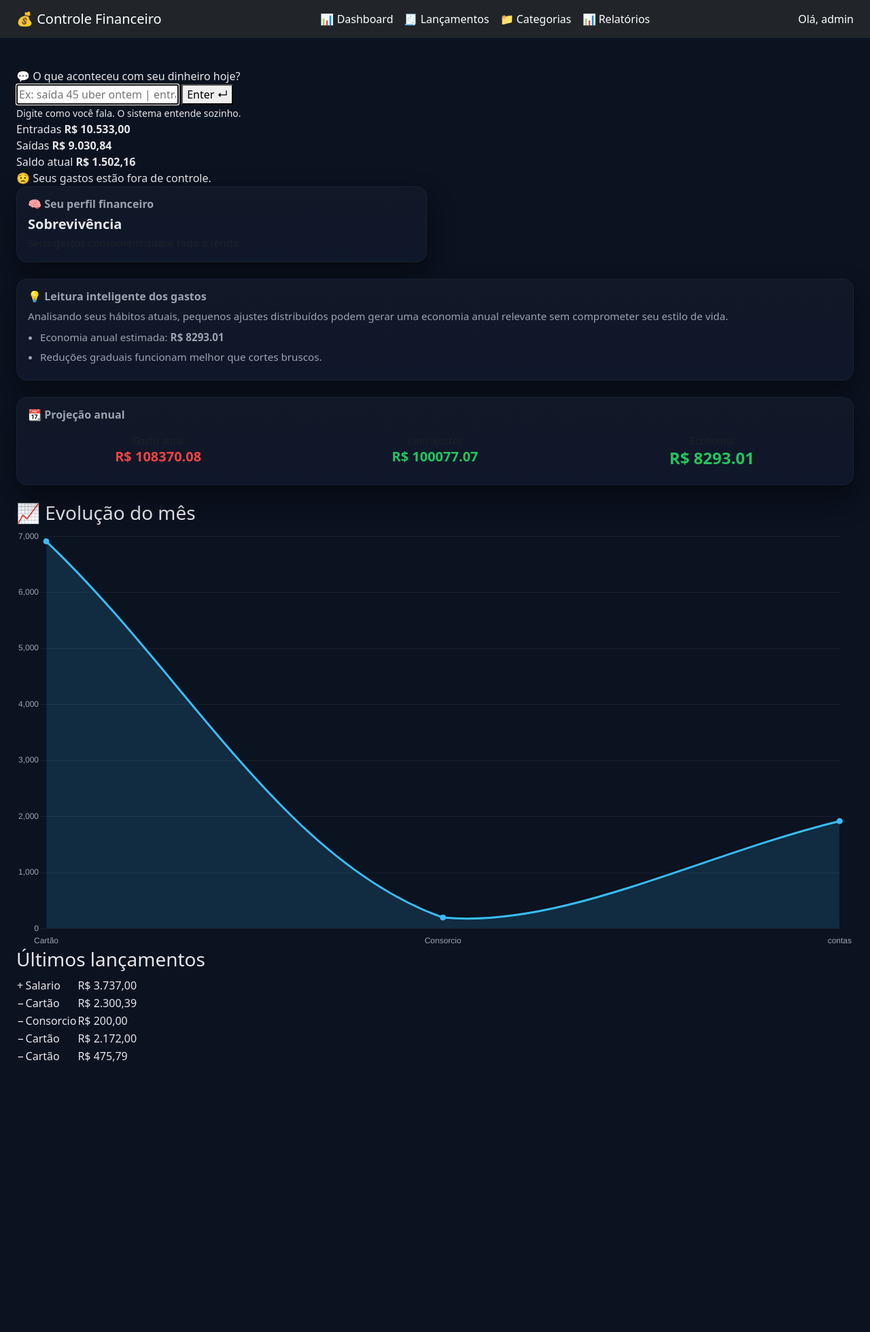
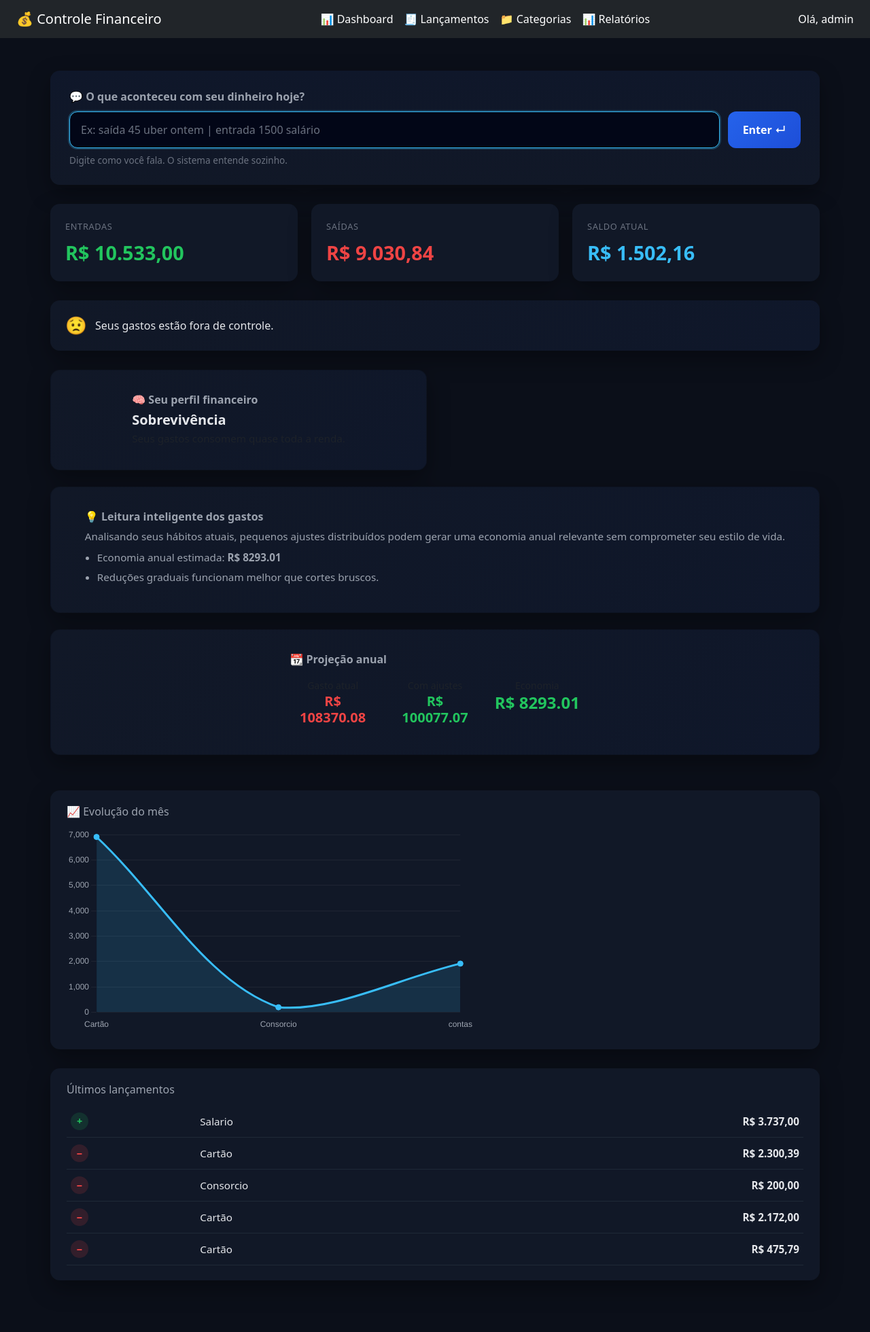
Before and after one commit to matheuspires1310-del/controle-financeiro, a Django app: page / in a window 1280 px wide. Shown: the whole page at 68% size. Before the commit the page ends 1562 px from the top, so only its background shows below. Run offline with Django 5.2, Linux system fonts and the light colour scheme; a user stored in the database is signed in; data comes from the database, SQL or seed files in the repository.

Commit message:
Refatora dashboard dark – layout SaaS/fintech

```diff
--- a/core/static/core/css/dashboard.css
+++ b/core/static/core/css/dashboard.css
@@ -1,12 +1,16 @@
-/* ==================================================
-   DASHBOARD DARK – SAAS / FINTECH
-================================================== */
+/* =====================================================
+   DASHBOARD DARK · SAAS / FINTECH
+   ===================================================== */
 
-/* ---------- VARIÁVEIS ---------- */
+/* ---------------------
+   DESIGN TOKENS
+--------------------- */
 :root {
-  --bg-page: #0b1220;
+    --bg-page: #0b0f19;
     --bg-card: #111827;
     --bg-card-soft: #0f172a;
+
+    --border-soft: #1f2937;
 
     --text-main: #e5e7eb;
     --text-muted: #9ca3af;
@@ -15,44 +19,89 @@
     --green: #22c55e;
     --red: #ef4444;
     --blue: #38bdf8;
-  --yellow: #facc15;
 
-  --radius: 16px;
-  --shadow: 0 20px 40px rgba(0,0,0,.45);
+    --radius: 14px;
+    --shadow-soft: 0 12px 32px rgba(0,0,0,.35);
 }
 
-/* ---------- BASE ---------- */
+/* ---------------------
+   BASE
+--------------------- */
 body {
-  background: var(--bg-page);
+    background-color: var(--bg-page);
     color: var(--text-main);
-  overflow-x: hidden;
+    font-family: system-ui, -apple-system, BlinkMacSystemFont, "Segoe UI", sans-serif;
 }
 
-.container-fluid {
-  padding: 28px;
+.dashboard-shell {
+    max-width: 1180px;
+    margin: 0 auto;
+    padding: 32px 24px 60px;
+    display: grid;
+    gap: 28px;
 }
 
-/* ---------- CARD BASE ---------- */
-.card {
-  background: linear-gradient(
-    180deg,
-    var(--bg-card),
-    var(--bg-card-soft)
-  );
-  border: 1px solid rgba(255,255,255,.04);
+/* ---------------------
+   HERO · QUICK ENTRY
+--------------------- */
+.dashboard-hero {
+    background: linear-gradient(180deg, var(--bg-card-soft), var(--bg-card));
     border-radius: var(--radius);
-  box-shadow: var(--shadow);
+    padding: 26px 28px;
+    box-shadow: var(--shadow-soft);
 }
 
-/* ---------- INSIGHTS / HUMOR ---------- */
-.insight,
-.humor,
-.resumo-card {
+.hero-label {
+    display: block;
+    font-weight: 600;
+    margin-bottom: 10px;
+    color: var(--text-muted);
+}
+
+.hero-input {
+    display: flex;
+    gap: 12px;
+}
+
+.hero-input input {
+    flex: 1;
+    background: #020617;
+    border: 1px solid var(--border-soft);
+    border-radius: 12px;
+    padding: 14px 16px;
+    font-size: 1rem;
     color: var(--text-main);
 }
 
-.insight strong {
-  font-size: 1.05rem;
+.hero-input input::placeholder {
+    color: var(--text-soft);
+}
+
+.hero-input input:focus {
+    outline: none;
+    border-color: var(--blue);
+    box-shadow: 0 0 0 2px rgba(56,189,248,.25);
+}
+
+.hero-input button {
+    background: linear-gradient(135deg, #2563eb, #1d4ed8);
+    border: none;
+    border-radius: 12px;
+    padding: 0 22px;
+    font-weight: 600;
+    color: white;
+    cursor: pointer;
+}
+
+.hero-input button:hover {
+    filter: brightness(1.1);
+}
+
+.hero-hint {
+    display: block;
+    margin-top: 8px;
+    font-size: 0.85rem;
+    color: var(--text-soft);
 }
 
 /* ---------- PERFIL FINANCEIRO ---------- */
@@ -115,22 +164,161 @@ body {
 .input-group input:focus {
   box-shadow: none;
 }
+/* ---------------------
+   KPI
+--------------------- */
+.dashboard-kpis {
+    display: grid;
+    grid-template-columns: repeat(3, 1fr);
+    gap: 20px;
+}
 
-/* ---------- BOTÃO ---------- */
-.btn-primary {
-  background: linear-gradient(135deg, #2563eb, #1d4ed8);
-  border: none;
+.kpi-card {
+    background: var(--bg-card);
+    border-radius: var(--radius);
+    padding: 20px 22px;
+    box-shadow: var(--shadow-soft);
+}
+
+.kpi-card span {
+    font-size: 0.8rem;
+    text-transform: uppercase;
+    letter-spacing: .05em;
+    color: var(--text-soft);
+}
+
+.kpi-card strong {
+    display: block;
+    margin-top: 6px;
+    font-size: 1.8rem;
+    font-weight: 700;
+}
+
+.kpi-green strong { color: var(--green); }
+.kpi-red strong   { color: var(--red); }
+.kpi-blue strong  { color: var(--blue); }
+
+/* ---------------------
+   INSIGHT
+--------------------- */
+.insight-card {
+    display: flex;
+    align-items: center;
+    gap: 12px;
+    background: linear-gradient(135deg, var(--bg-card), var(--bg-card-soft));
+    border-radius: var(--radius);
+    padding: 18px 22px;
+    box-shadow: var(--shadow-soft);
+}
+
+.insight-emoji {
+    font-size: 1.6rem;
+}
+
+.insight-text {
+    font-weight: 500;
+    color: var(--text-main);
+}
+
+/* ---------------------
+   GRÁFICO
+--------------------- */
+.dashboard-chart {
+    background: var(--bg-card);
+    border-radius: var(--radius);
+    padding: 22px 24px 26px;
+    box-shadow: var(--shadow-soft);
+}
+
+.dashboard-chart h3 {
+    margin-bottom: 14px;
+    font-size: 1rem;
+    color: var(--text-muted);
+}
+
+.chart-wrapper {
+    height: 300px;
+}
+
+/* ---------------------
+   LISTA DE LANÇAMENTOS
+--------------------- */
+.dashboard-list {
+    background: var(--bg-card);
+    border-radius: var(--radius);
+    padding: 22px 24px;
+    box-shadow: var(--shadow-soft);
+}
+
+.dashboard-list h3 {
+    margin-bottom: 14px;
+    font-size: 1rem;
+    color: var(--text-muted);
+}
+
+.lancamentos-table {
+    width: 100%;
+    border-collapse: collapse;
+}
+
+.lancamentos-table tr {
+    border-bottom: 1px solid var(--border-soft);
+}
+
+.lancamentos-table td {
+    padding: 10px 6px;
+    font-size: 0.95rem;
+}
+
+.lancamentos-table td.valor {
+    text-align: right;
     font-weight: 600;
 }
 
-/* ---------- GRÁFICO ---------- */
-canvas {
-  background: transparent;
+.lancamentos-table .empty {
+    text-align: center;
+    color: var(--text-soft);
+    padding: 20px;
 }
 
-/* ---------- RESPONSIVO ---------- */
-@media (max-width: 768px) {
-  .container-fluid {
-    padding: 18px;
+/* ---------------------
+   TAGS
+--------------------- */
+.tag {
+    display: inline-flex;
+    align-items: center;
+    justify-content: center;
+    width: 26px;
+    height: 26px;
+    border-radius: 999px;
+    font-weight: 700;
+    font-size: 0.9rem;
+}
+
+.tag.entrada {
+    background: rgba(34,197,94,.15);
+    color: var(--green);
+}
+
+.tag.saida {
+    background: rgba(239,68,68,.15);
+    color: var(--red);
+}
+
+/* ---------------------
+   RESPONSIVO
+--------------------- */
+@media (max-width: 900px) {
+    .dashboard-kpis {
+        grid-template-columns: 1fr;
+    }
+
+    .hero-input {
+        flex-direction: column;
+    }
+
+    .hero-input button {
+        width: 100%;
+        height: 44px;
     }
 }
```
Lines whose indentation alone changed are shown as unchanged.
